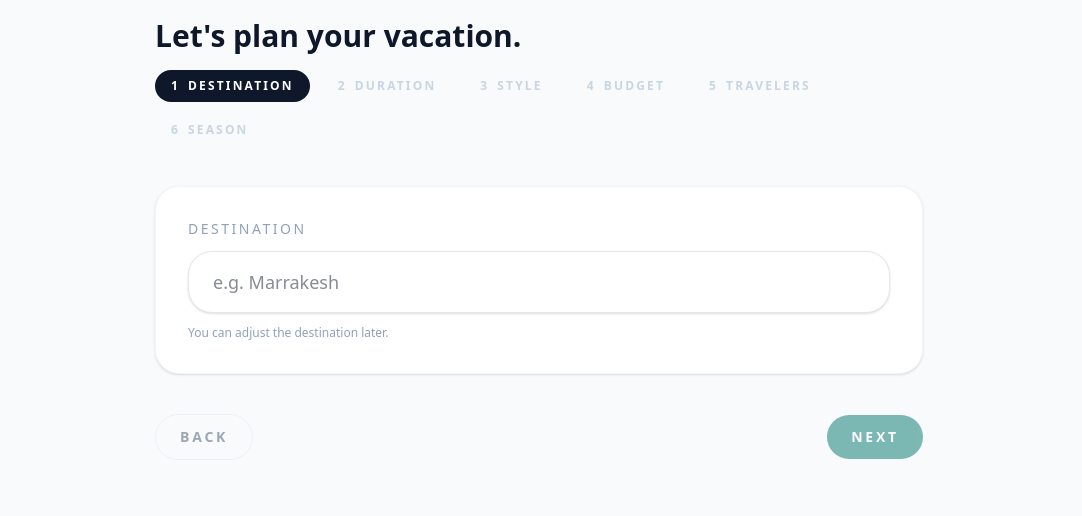
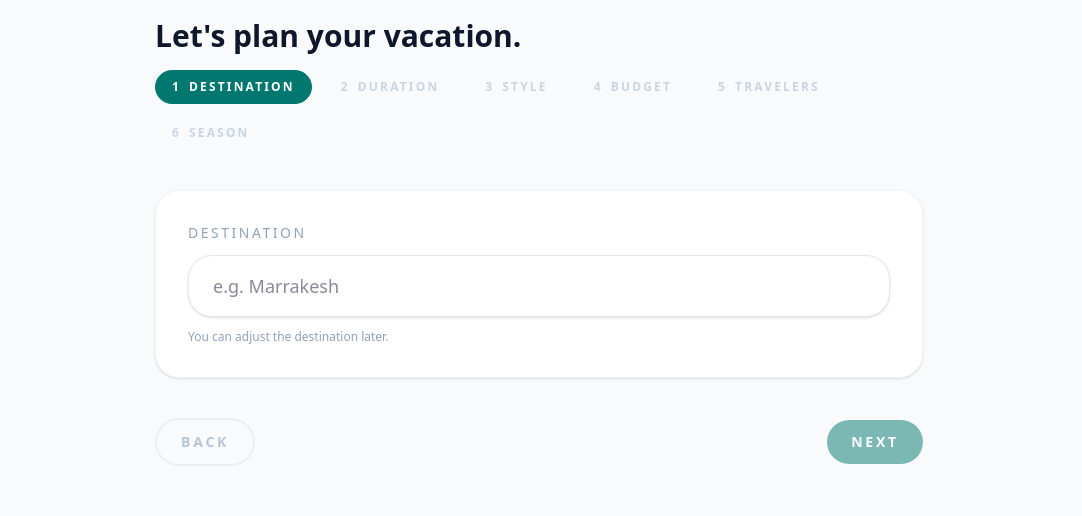
Before and after one commit to Berthapp/HolidAi, a Next.js app: page /plan in a window 1280 px wide. Shown: the part 131-647 px from the top of the page, without its empty margins (101-1183 px from the left). Built offline with nearby package versions, Linux system fonts and the light colour scheme; no server answers.

Commit message:
Improve plan step navigation and styling

```diff
--- a/app/components/OptionChips.tsx
+++ b/app/components/OptionChips.tsx
@@ -22,10 +22,10 @@ export function OptionChips({ options, value, onChange }: OptionChipsProps) {
             key={option.value}
             type="button"
             onClick={() => onChange(option.value)}
-            className={`rounded-full border px-5 py-2 text-sm font-medium transition focus:outline-none focus:ring-2 focus:ring-slate-200 ${
+            className={`rounded-full border px-5 py-2 text-sm font-medium transition focus:outline-none focus:ring-2 focus:ring-teal-200 ${
               isActive
-                ? "border-slate-900 bg-slate-900 text-white"
-                : "border-slate-200 bg-white text-slate-600 hover:border-slate-400"
+                ? "border-teal-700 bg-teal-700 text-white"
+                : "border-slate-200 bg-white text-slate-600 hover:border-teal-300"
             }`}
           >
             <span>{option.label}</span>
--- a/app/components/PlanPage.tsx
+++ b/app/components/PlanPage.tsx
@@ -136,6 +136,12 @@ export function PlanPage() {
     setCurrentStep((prev) => Math.max(prev - 1, 0));
   };
 
+  const handleStepClick = (index: number) => {
+    if (index > currentStep) return;
+    setError("");
+    setCurrentStep(index);
+  };
+
   const handleSubmit = async () => {
     if (!canProceed) {
       setError(t("plan.errors.selectOptionFinish"));
@@ -181,7 +187,11 @@ export function PlanPage() {
           <h1 className="text-3xl font-semibold text-slate-900">
             {t("plan.title")}
           </h1>
-          <StepProgress steps={steps} currentStep={currentStep} />
+          <StepProgress
+            steps={steps}
+            currentStep={currentStep}
+            onStepClick={handleStepClick}
+          />
         </header>
 
         <section className="rounded-3xl border border-slate-100 bg-white p-8 shadow-sm">
@@ -204,7 +214,7 @@ export function PlanPage() {
               <OptionChips
                 label={t("plan.duration.choose")}
                 options={durationOptions}
-                selected={answers.duration}
+                value={answers.duration}
                 onChange={(value) => updateAnswer("duration", value)}
               />
               <PrimaryInput
@@ -222,7 +232,7 @@ export function PlanPage() {
             <OptionChips
               label={t("plan.style.question")}
               options={travelStyleOptions}
-              selected={answers.travelStyle}
+              value={answers.travelStyle}
               onChange={(value) => updateAnswer("travelStyle", value)}
             />
           ) : null}
@@ -231,7 +241,7 @@ export function PlanPage() {
             <OptionChips
               label={t("plan.budget.question")}
               options={budgetOptions}
-              selected={answers.budget}
+              value={answers.budget}
               onChange={(value) => updateAnswer("budget", value)}
             />
           ) : null}
@@ -240,7 +250,7 @@ export function PlanPage() {
             <OptionChips
               label={t("plan.travelers.question")}
               options={travelerOptions}
-              selected={answers.travelers}
+              value={answers.travelers}
               onChange={(value) => updateAnswer("travelers", value)}
             />
           ) : null}
@@ -254,7 +264,7 @@ export function PlanPage() {
                 { label: t("plan.season.spring"), value: "spring" },
                 { label: t("plan.season.autumn"), value: "autumn" },
               ]}
-              selected={answers.season}
+              value={answers.season}
               onChange={(value) => updateAnswer("season", value)}
             />
           ) : null}
@@ -267,7 +277,7 @@ export function PlanPage() {
             type="button"
             onClick={handleBack}
             disabled={currentStep === 0}
-            className="rounded-full border border-slate-200 px-6 py-3 text-sm font-semibold uppercase tracking-[0.2em] text-slate-600 transition disabled:cursor-not-allowed disabled:opacity-50"
+            className="rounded-full border-2 border-teal-200 px-6 py-3 text-sm font-semibold uppercase tracking-[0.2em] text-teal-700 transition hover:border-teal-400 hover:bg-teal-50 disabled:cursor-not-allowed disabled:border-slate-200 disabled:text-slate-400 disabled:opacity-60"
           >
             {t("plan.buttons.back")}
           </button>
--- a/app/components/StepProgress.tsx
+++ b/app/components/StepProgress.tsx
@@ -3,28 +3,37 @@
 type StepProgressProps = {
   steps: { id: string; title: string }[];
   currentStep: number;
+  onStepClick?: (index: number) => void;
 };
 
-export function StepProgress({ steps, currentStep }: StepProgressProps) {
+export function StepProgress({
+  steps,
+  currentStep,
+  onStepClick,
+}: StepProgressProps) {
   return (
     <div className="flex flex-wrap gap-3">
       {steps.map((step, index) => {
         const isActive = index === currentStep;
         const isComplete = index < currentStep;
+        const isClickable = index <= currentStep && Boolean(onStepClick);
         return (
-          <div
+          <button
             key={step.id}
-            className={`flex items-center gap-2 rounded-full px-4 py-2 text-xs font-semibold uppercase tracking-[0.18em] ${
+            type="button"
+            onClick={() => onStepClick?.(index)}
+            disabled={!isClickable}
+            className={`flex items-center gap-2 rounded-full border px-4 py-2 text-xs font-semibold uppercase tracking-[0.18em] transition ${
               isActive
-                ? "bg-slate-900 text-white"
+                ? "border-teal-700 bg-teal-700 text-white"
                 : isComplete
-                ? "bg-slate-100 text-slate-500"
-                : "bg-transparent text-slate-300"
-            }`}
+                ? "border-teal-200 bg-teal-50 text-teal-700 hover:border-teal-300"
+                : "border-transparent bg-transparent text-slate-300"
+            } ${isClickable ? "cursor-pointer" : "cursor-default"}`}
           >
             <span>{index + 1}</span>
             <span className="hidden sm:inline">{step.title}</span>
-          </div>
+          </button>
         );
       })}
     </div>
```
